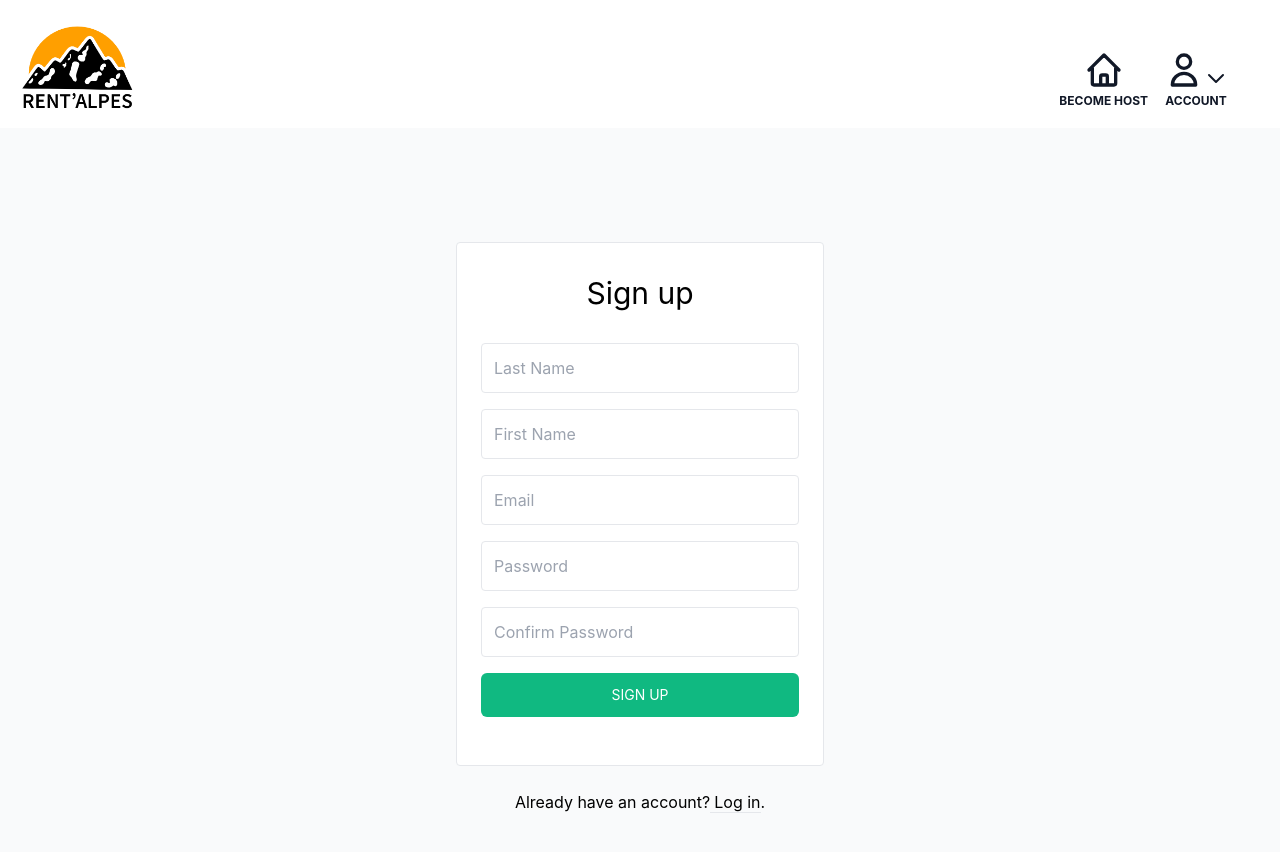
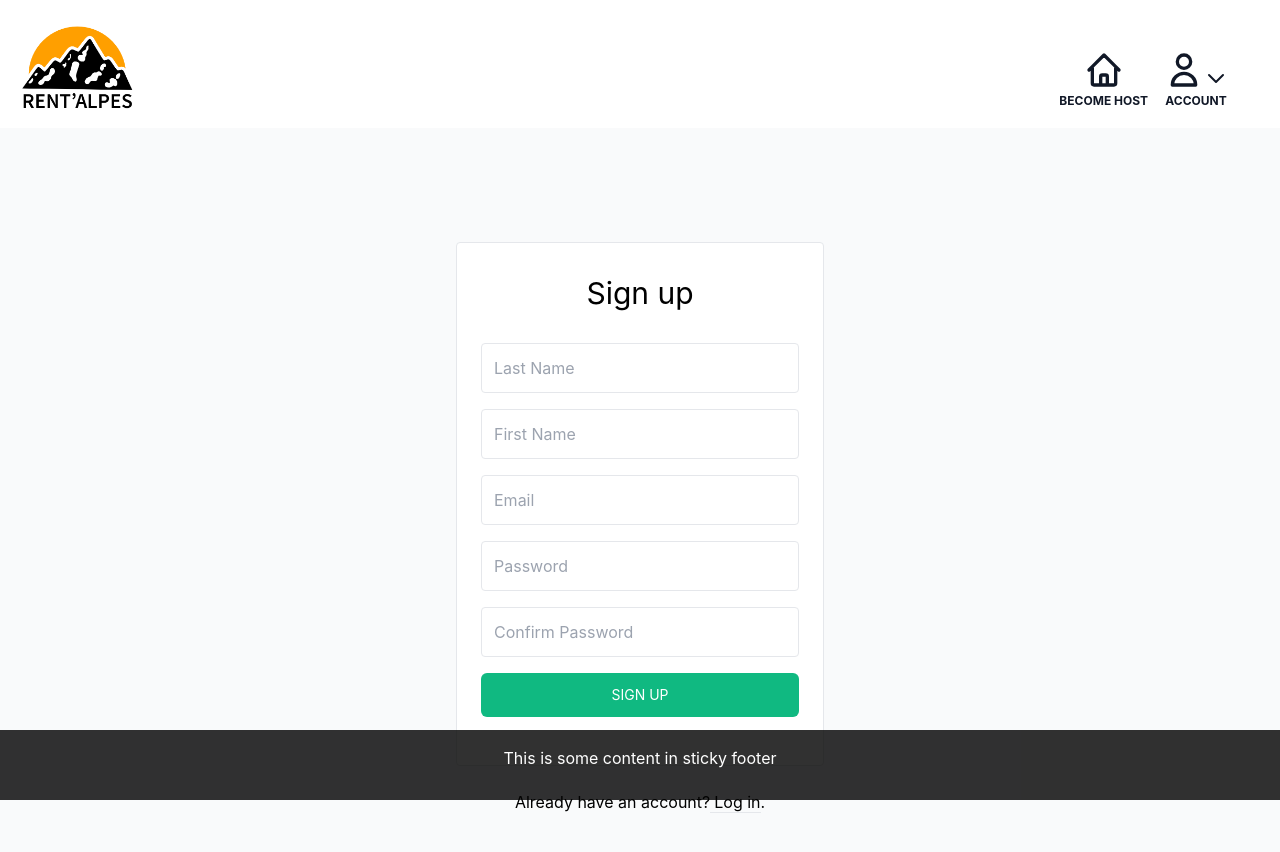
Before and after one commit to Rent-Alpes/rent-alpes, a React (Create React App) app: page /signup in a window 1280 px wide. Shown: the top 852 px of the page. Built offline with nearby package versions, Linux system fonts and the light colour scheme; no server answers.

Commit message:
added footer and cookies but not the PGV PGU

```diff
--- a/public/index.html
+++ b/public/index.html
@@ -48,4 +48,15 @@
       To create a production bundle, use `npm run build` or `yarn build`.
     -->
   </body>
+  <script>
+    window.axeptioSettings = {
+      clientId: "60d7478b65b2ad5a1675d99d",
+    };
+
+    (function(d, s) {
+      var t = d.getElementsByTagName(s)[0], e = d.createElement(s);
+      e.async = true; e.src = "//static.axept.io/sdk.js";
+      t.parentNode.insertBefore(e, t);
+    })(document, "script");
+    </script>
 </html>
--- a/src/App.css
+++ b/src/App.css
@@ -137,3 +137,17 @@
   height: 15rem;
   border-radius: 5px;
 }
+
+.footer {
+  margin-top: 1rem;
+  padding: 1rem;
+  background-color: rgba(0, 0, 0, 0.808);
+  position: fixed;
+  color: #fff;
+  bottom: 0;
+  left: 0;
+  text-align: center;
+  height: 70px;
+  width: 100%;
+  z-index: 1000;
+}
--- /dev/null
+++ b/src/components/Footer/Footer.js
@@ -0,0 +1,7 @@
+const Footer = () => (
+  <div className="footer">
+    <p>This is some content in sticky footer</p>
+  </div>
+);
+
+export default Footer;
--- a/src/index.js
+++ b/src/index.js
@@ -5,10 +5,12 @@ import "./index.css";
 import reportWebVitals from "./reportWebVitals";
 import Firebase from "./components/Firebase/firebase";
 import firebaseContext from "./components/Firebase/context";
+import Footer from "./components/Footer/Footer";
 
 ReactDOM.render(
   <firebaseContext.Provider value={new Firebase()}>
     <App />
+    <Footer />
   </firebaseContext.Provider>,
   document.getElementById("root")
 );
```
